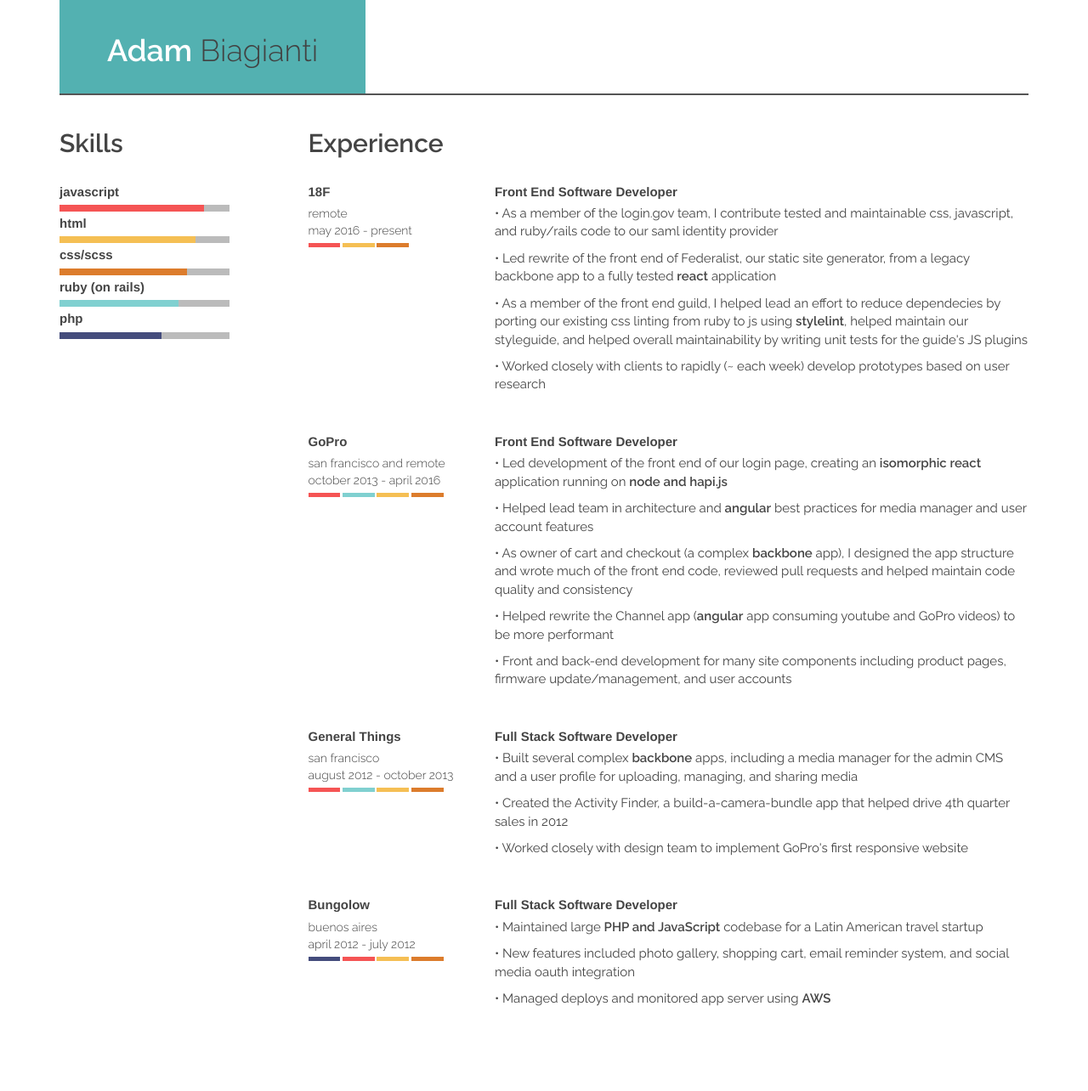
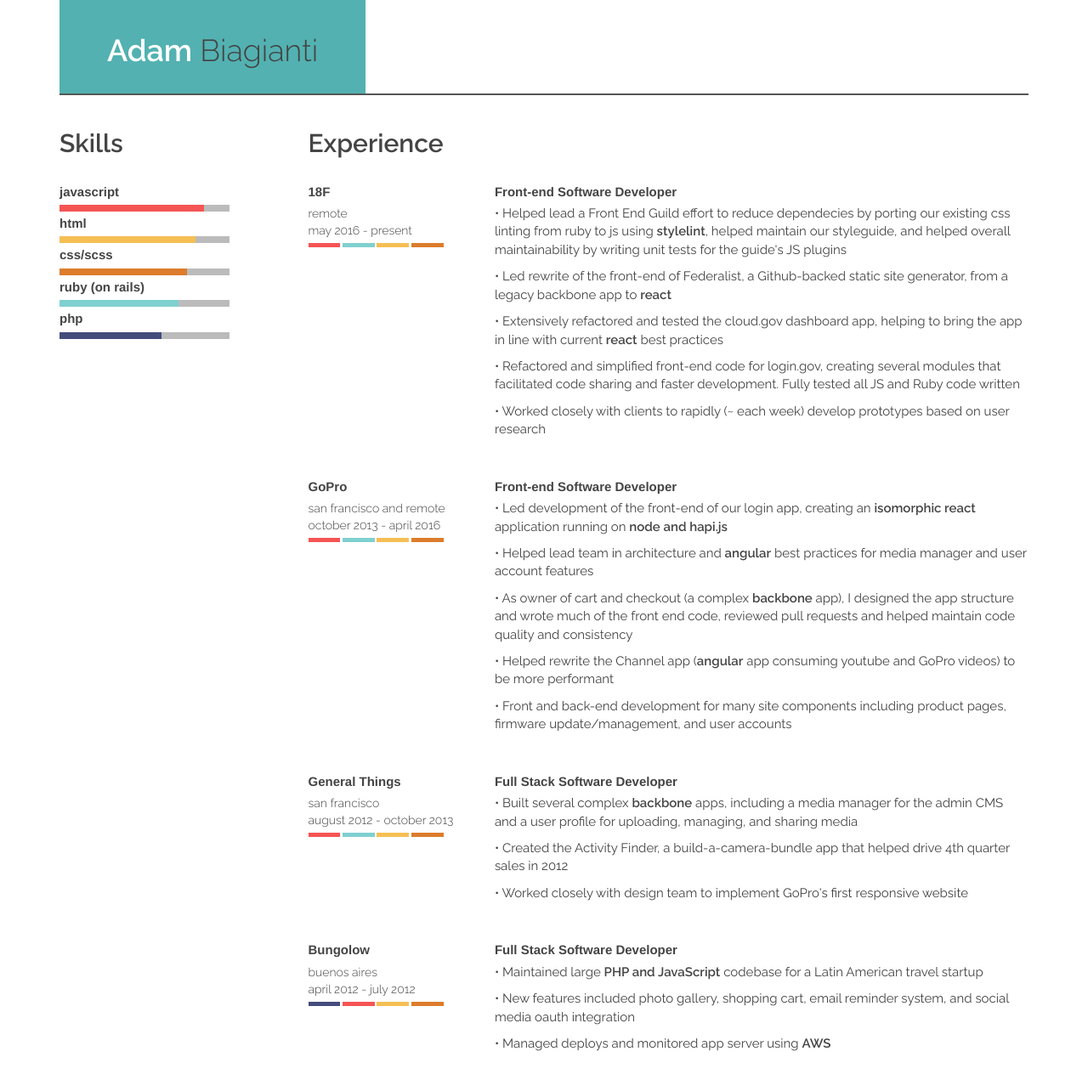
Before and after one commit to el-mapache/resume, a Jekyll site: the page built from index.html, in a window 1280 px wide. Shown: the whole page at 85% size. Built offline with Jekyll 4.4.1, drawn with Linux system fonts in a browser that asks for light colours; before the commit the page ends 1232 px from its top, so only the background shows below that.

Commit message:
Updates experiences/tech used

```diff
--- a/_data/experience.yml
+++ b/_data/experience.yml
@@ -1,23 +1,23 @@
 - job: 18F
   location: remote
   dates: may 2016 - present
-  title: Front End Software Developer
-  skills: javascript, html, css
+  title: Front-end Software Developer
+  skills: javascript, ruby on rails, html, css
   hilites: [
-    'As a member of the login.gov team, I contribute tested and maintainable css,
-    javascript, and ruby/rails code to our saml identity provider',
-    'Led rewrite of the front end of Federalist, our static site generator, from a legacy backbone app to a fully tested <b>react</b> application',
-    'As a member of the front end guild, I helped lead an effort to reduce dependecies by porting our existing css linting from ruby to js using <b>stylelint</b>, helped maintain our styleguide, and helped overall maintainability by writing unit tests for the guide''s JS plugins',
+    'Helped lead a Front End Guild effort to reduce dependecies by porting our existing css linting from ruby to js using <b>stylelint</b>, helped maintain our styleguide, and helped overall maintainability by writing unit tests for the guide''s JS plugins',
+    'Led rewrite of the front-end of Federalist, a Github-backed static site generator, from a legacy backbone app to <b>react</b>',
+    'Extensively refactored and tested the cloud.gov dashboard app, helping to bring the app in line with current <b>react</b> best practices',
+    'Refactored and simplified front-end code for login.gov, creating several modules that facilitated code sharing and faster development. Fully tested all JS and Ruby code written',
     'Worked closely with clients to rapidly (~ each week) develop prototypes based on user research'
   ]
 
 - job: GoPro
   location: san francisco and remote
   dates: october 2013 - april 2016
-  title: Front End Software Developer
+  title: Front-end Software Developer
   skills: javascript, ruby on rails, html, css
   hilites: [
-    'Led development of the front end of our login page, creating an <b>isomorphic react</b> application running on <b>node and hapi.js</b>',
+    'Led development of the front-end of our login app, creating an <b>isomorphic react</b> application running on <b>node and hapi.js</b>',
     'Helped lead team in architecture and <b>angular</b> best practices for media manager and user account features',
     'As owner of cart and checkout (a complex <b>backbone</b> app), I designed the app structure and wrote much of the front end code, reviewed pull requests and helped maintain code quality and consistency',
     'Helped rewrite the Channel app (<b>angular</b> app consuming youtube and GoPro videos) to be more performant',
```
Also changed, not shown: Gemfile.lock.
